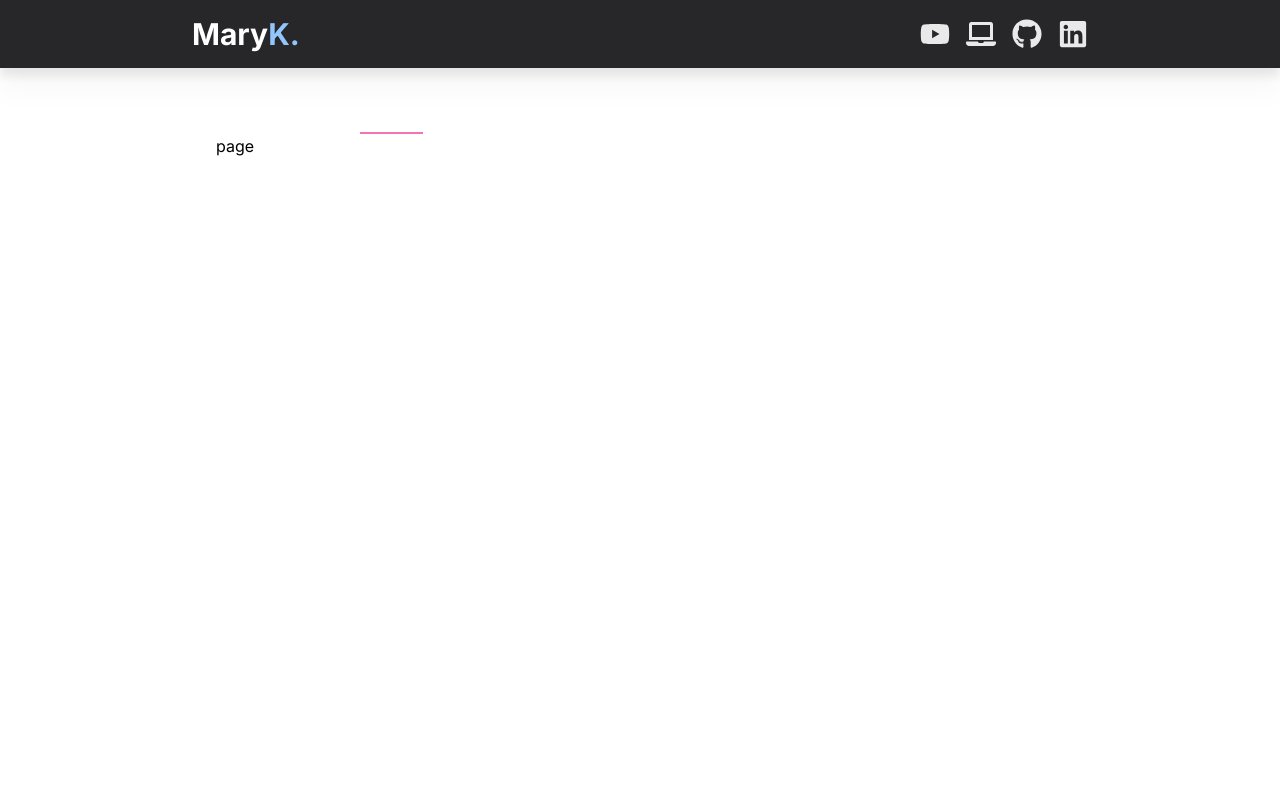
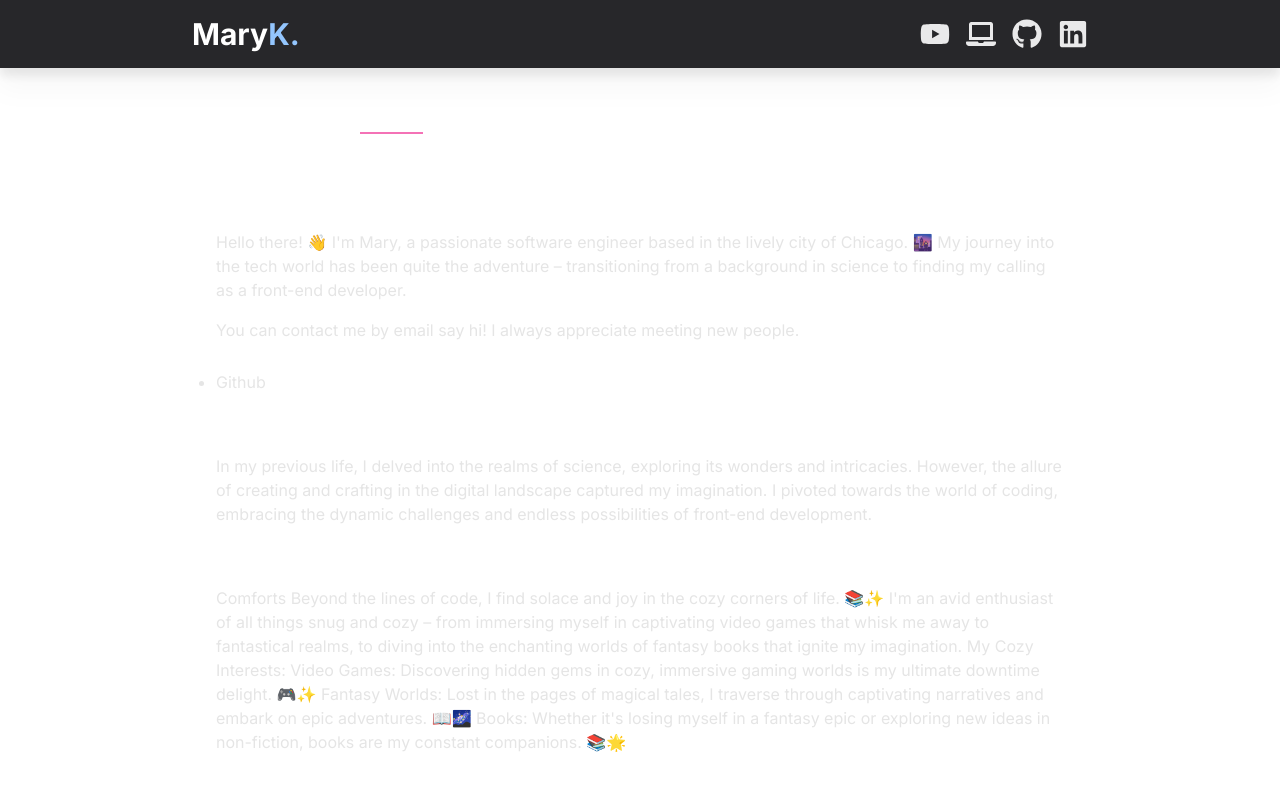
Before and after one commit to marykasp/markdown-blog, a Next.js app: page /about in a window 1280 px wide. Shown: the top 790 px of the page. Built offline with nearby package versions, Linux system fonts and the light colour scheme.

Commit message:
doc: start adding in information for about page

```diff
--- a/app/about/page.tsx
+++ b/app/about/page.tsx
@@ -1,5 +1,61 @@
+import Link from "next/link";
+
 const About = () => {
-  return <div>page</div>;
+  return (
+    <main className="text-neutral-200 mt-6">
+      <article className="flex flex-col gap-4">
+        <div>
+          {/* image of wolf and archer */}
+          <div className="flex flex-col gap-4 ">
+            <h2 className="text-2xl text-white font-semibold mb-6">About me</h2>
+
+            <p className="text-base ">
+              Hello there! 👋 I&apos;m Mary, a passionate software engineer
+              based in the lively city of Chicago. 🌆 My journey into the tech
+              world has been quite the adventure – transitioning from a
+              background in science to finding my calling as a front-end
+              developer.
+            </p>
+            <p className="mb-3">
+              You can contact me by email say hi! I always appreciate meeting
+              new people.
+            </p>
+            <ul className="list-disc">
+              <li>
+                <Link href="https://www.github.com/marykasp">Github</Link>
+              </li>
+            </ul>
+          </div>
+        </div>
+        <h3 className="text-xl font-semibold text-white">
+          From Scientist to Coder
+        </h3>
+        <p>
+          In my previous life, I delved into the realms of science, exploring
+          its wonders and intricacies. However, the allure of creating and
+          crafting in the digital landscape captured my imagination. I pivoted
+          towards the world of coding, embracing the dynamic challenges and
+          endless possibilities of front-end development.
+        </p>
+        <h3 className="text-xl font-semibold text-white">
+          Embracing Cozy Comforts
+        </h3>
+        <p>
+          Comforts Beyond the lines of code, I find solace and joy in the cozy
+          corners of life. 📚✨ I&apos;m an avid enthusiast of all things snug
+          and cozy – from immersing myself in captivating video games that whisk
+          me away to fantastical realms, to diving into the enchanting worlds of
+          fantasy books that ignite my imagination. My Cozy Interests: Video
+          Games: Discovering hidden gems in cozy, immersive gaming worlds is my
+          ultimate downtime delight. 🎮✨ Fantasy Worlds: Lost in the pages of
+          magical tales, I traverse through captivating narratives and embark on
+          epic adventures. 📖🌌 Books: Whether it&apos;s losing myself in a
+          fantasy epic or exploring new ideas in non-fiction, books are my
+          constant companions. 📚🌟
+        </p>
+      </article>
+    </main>
+  );
 };
 
 export default About;
```
